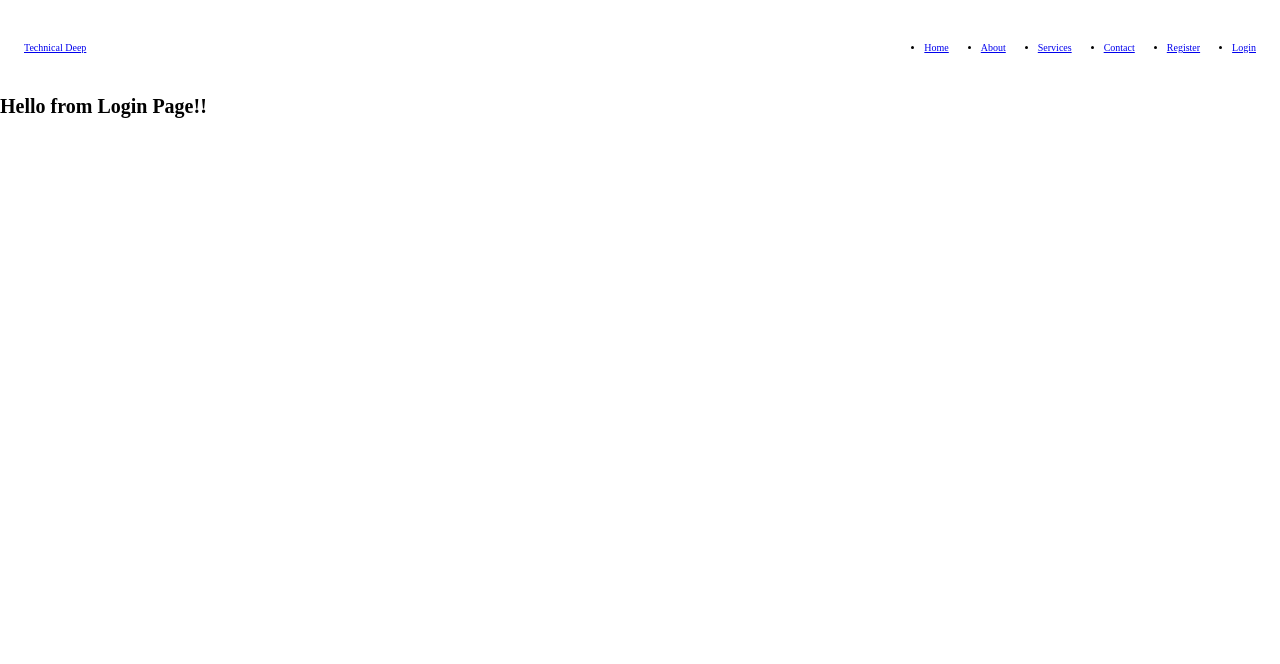
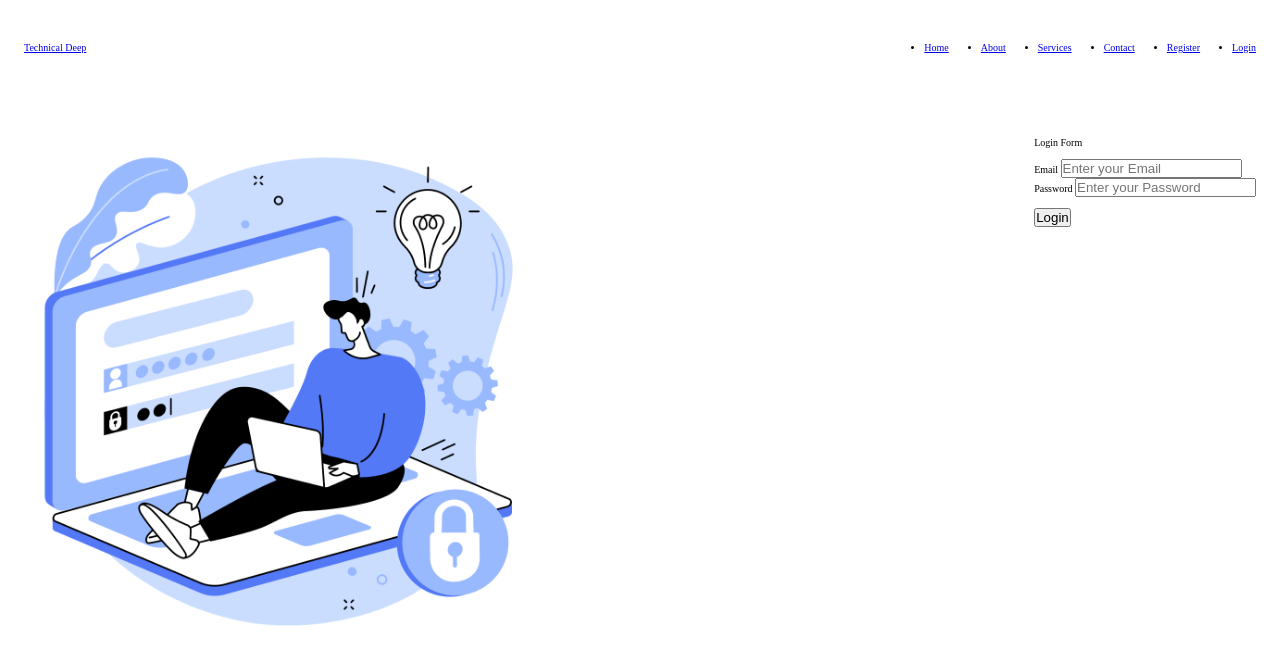
Before and after one commit to Deep-20/SerVista, a React (Vite) app in the folder client/: page /login in a window 1280 px wide. Shown: the top 664 px of the page. Built offline with nearby package versions, Linux system fonts and the light colour scheme.

Commit message:
Added Login Page Frontend

```diff
--- a/client/src/pages/Login.jsx
+++ b/client/src/pages/Login.jsx
@@ -1,3 +1,82 @@
+import { useState } from "react";
+
 export const Login = () => {
-    return <h1> Hello from Login Page!! </h1>
+  const [user, setUser] = useState({
+    email: "",
+    password: "",
+  });
+
+  const handleInput = (e) => {
+    let name = e.target.name;
+    let value = e.target.value;
+
+    setUser({
+      ...user,
+      [name]: value,
+    });
+  };
+
+  const handleSubmit = (e) => {
+    e.preventDefault();
+    alert(user);
+  };
+
+  return (
+    <>
+      <section>
+        <main>
+          <div className="section-login">
+            <div className="container grid grid-two-cols">
+              <div className="login-image">
+                <img
+                  src="/images/login.png"
+                  alt="A Person Trying to Login"
+                  width="500"
+                  height="500"
+                />
+              </div>
+              <div className="login-form">
+                <div className="main-header mb3"> Login Form </div>
+                <br />
+
+                <form onSubmit={handleSubmit}>
+                  <div>
+                    <label htmlFor="email"> Email </label>
+                    <input
+                      type="email"
+                      name="email"
+                      placeholder="Enter your Email"
+                      id="email"
+                      required
+                      autoComplete="off"
+                      value={user.email}
+                      onChange={handleInput}
+                    />
+                  </div>
+                  <div>
+                    <label htmlFor="Password"> Password </label>
+                    <input
+                      type="password"
+                      name="password"
+                      placeholder="Enter your Password"
+                      id="password"
+                      required
+                      autoComplete="off"
+                      value={user.password}
+                      onChange={handleInput}
+                    />
+                  </div>
+
+                  <br />
+                  <button type="submit" className="btn btn-submit">
+                    Login
+                  </button>
+                </form>
+              </div>
+            </div>
+          </div>
+        </main>
+      </section>
+    </>
+  );
 };
--- a/client/src/pages/Register.jsx
+++ b/client/src/pages/Register.jsx
@@ -57,7 +57,9 @@
                       value={user.username}
                       onChange={handleInput}
                     />
+                  </div>
 
+                  <div>
                     <label htmlFor="email">Email</label>
                     <input
                       type="email"
@@ -69,7 +71,8 @@
                       value={user.email}
                       onChange={handleInput}
                     />
-
+                  </div>
+                  <div>
                     <label htmlFor="phone"> Phone</label>
                     <input
                       type="number"
@@ -81,7 +84,8 @@
                       value={user.phone}
                       onChange={handleInput}
                     />
-
+                  </div>
+                  <div>
                     <label htmlFor="password"> Password</label>
                     <input
                       type="password"
```
